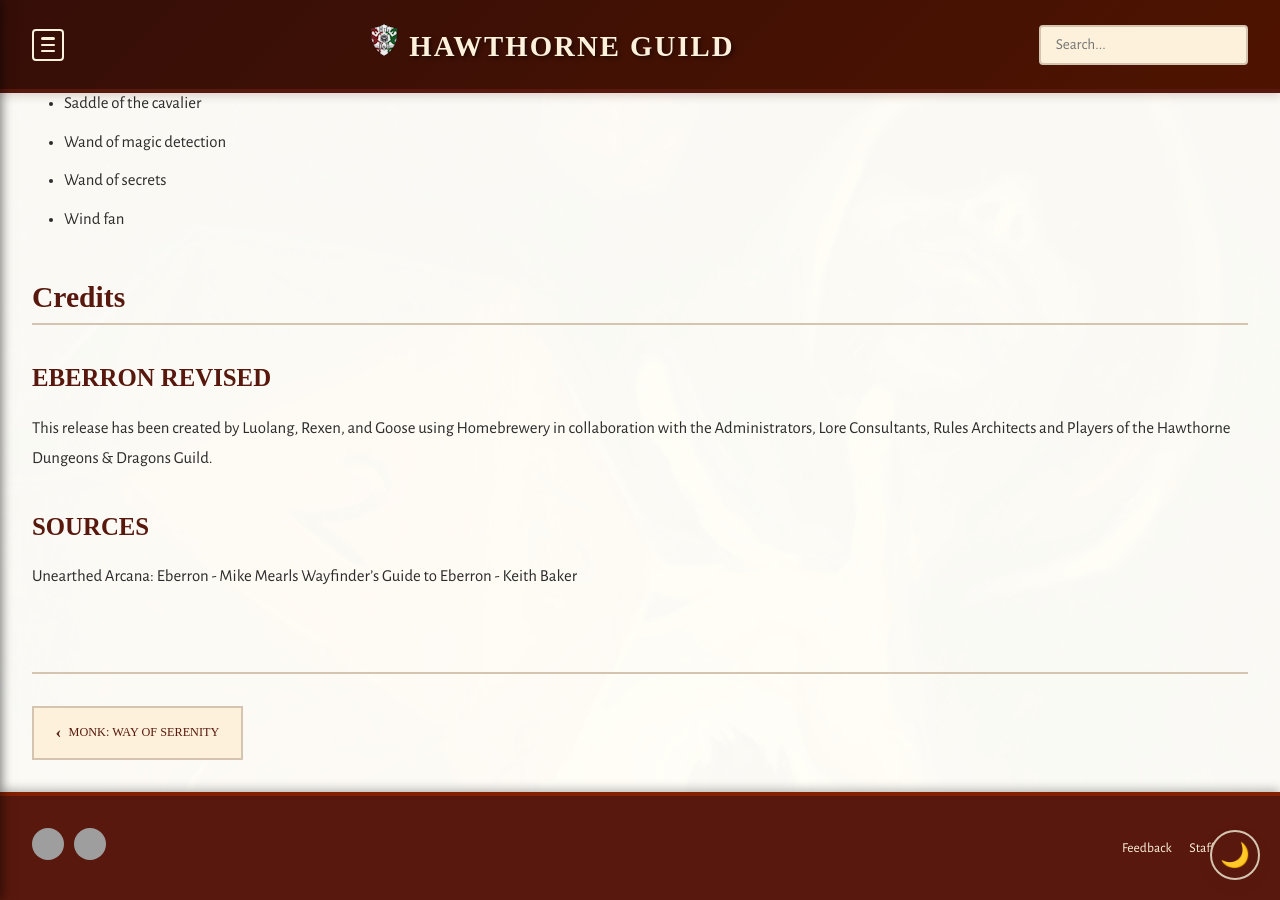
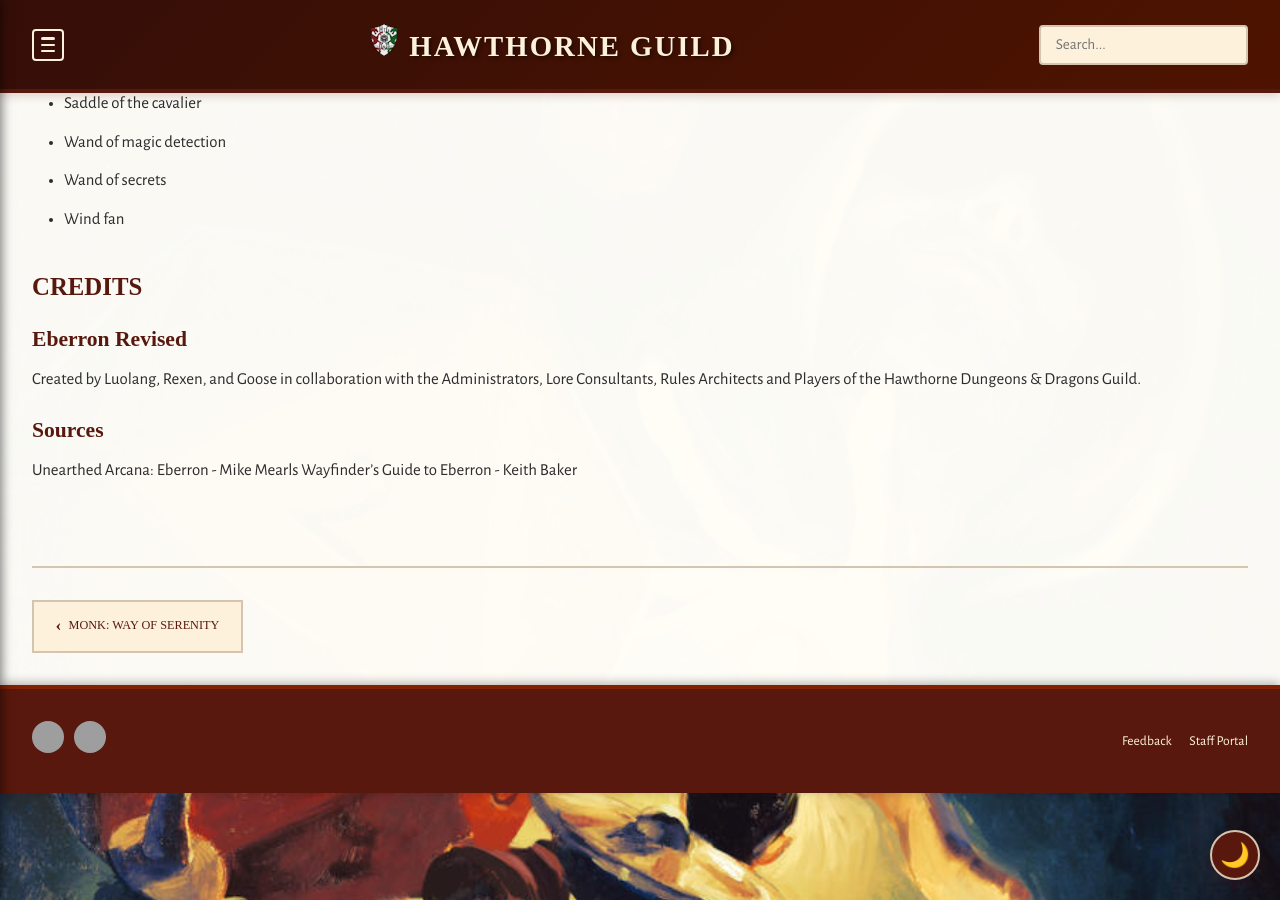
Before and after one commit to coconutswallow/Guides, a Jekyll site: the page built from _arcana/artificer-wizard.md, in a window 1280 px wide and 900 px high, scrolled down 3430 px. Built offline with Jekyll 4.4.1, drawn with Linux system fonts in a browser that asks for light colours; some web fonts are replaced; a script that is not in the unit is left out; grey boxes are pictures that could not be loaded.

Commit message:
Update Arcana "artificer-wizard" - linalette304 <linalette304@gmail.com> via DecapBridge

```diff
--- a/_arcana/artificer-wizard.md
+++ b/_arcana/artificer-wizard.md
@@ -1,12 +1,13 @@
 ---
+title: Artificer-Wizard
 layout: doc
-title: "Artificer-Wizard"
 order: 17
-category: "Arcana"
+category: Arcana
 hide_from_nav: false
-background_image: "/assets/images/the_dungeon_master_by_moulinbleu_d61u428-fullview.jpg"
+background_image: /assets/images/the_dungeon_master_by_moulinbleu_d61u428-fullview.jpg
 permalink: /arcana/artificer-wizard/
 ---
+
 
 Artificers are a key part of the world of Eberron. They illustrate the evolution of magic from a wild, unpredictable force to one that is becoming available to the masses. Magic items are part of everyday life in the Five Nations of Khorvaire; with an artificer in your party, they become part of every adventuring expedition.
 
@@ -91,12 +92,11 @@
 * Wand of secrets
 * Wind fan
 
-## Credits
+### Credits
 
-### Eberron Revised
-This release has been created by Luolang, Rexen, and Goose using Homebrewery in collaboration with the
-Administrators, Lore Consultants, Rules Architects and Players of the Hawthorne Dungeons & Dragons Guild.
+#### Eberron Revised
+Created by Luolang, Rexen, and Goose in collaboration with the Administrators, Lore Consultants, Rules Architects and Players of the Hawthorne Dungeons & Dragons Guild.
 
-### Sources
+#### Sources
 Unearthed Arcana: Eberron - Mike Mearls
 Wayfinder's Guide to Eberron - Keith Baker
```
